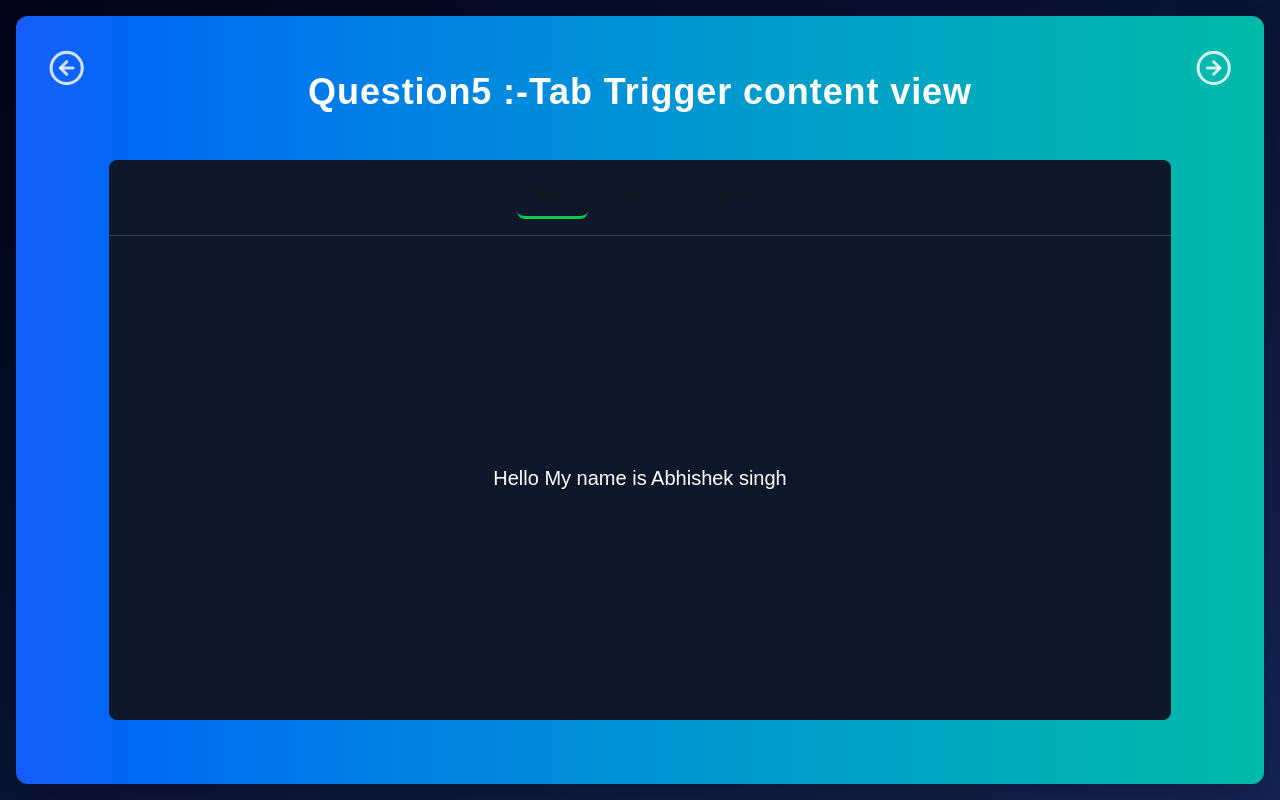
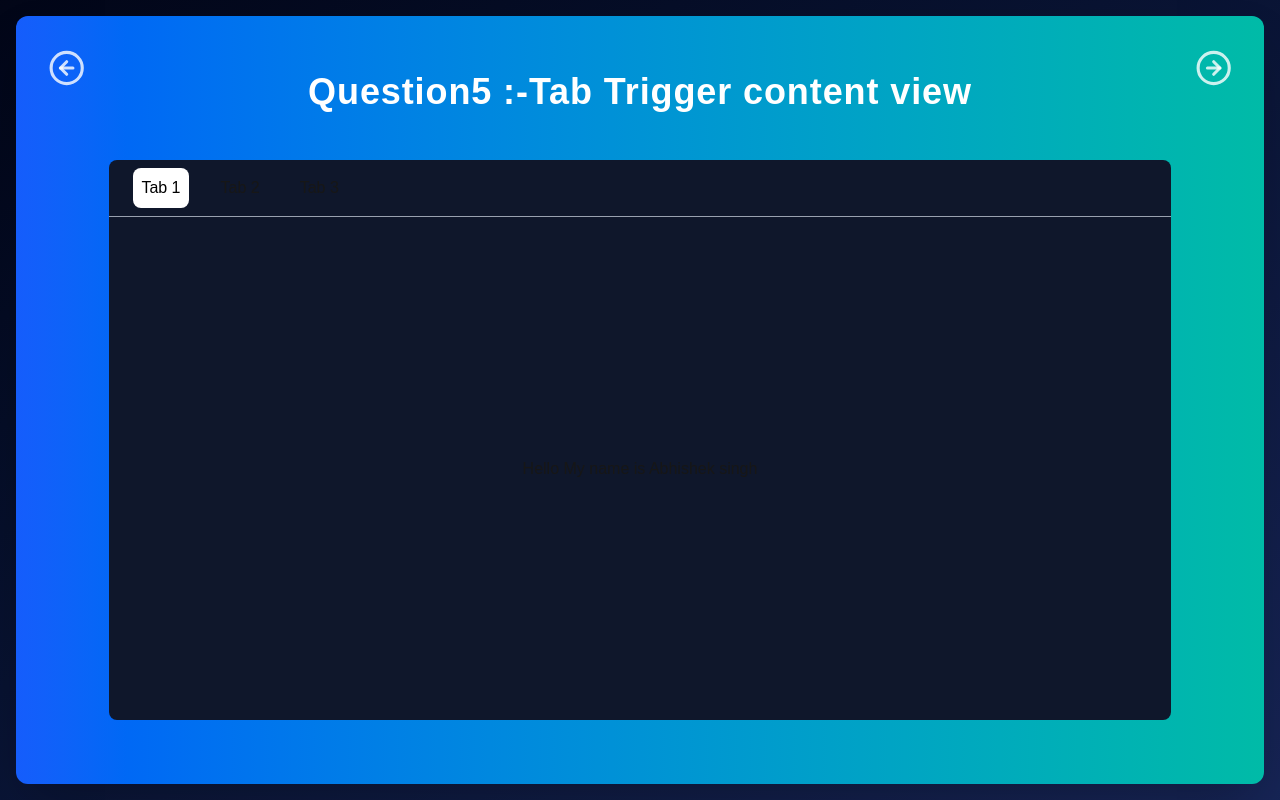
Before and after one commit to abhishekrathour07/Frontend-Interview, a Next.js app: page /question5 in a window 1280 px wide. Built offline with nearby package versions, Linux system fonts and the light colour scheme.

Commit message:
question tabs refactoring

```diff
--- a/components/Question5.tsx
+++ b/components/Question5.tsx
@@ -20,31 +20,20 @@ const Question5 = () => {
     const [show, setShow] = useState<string>("Tab 1")
     return (
         <div className='bg-slate-900 h-[70vh] w-full rounded-lg flex flex-col'>
-            <div className='flex gap-4 p-4 border-b border-slate-700 justify-center'>
+            <div className='flex gap-6 cursor-pointer items-center border-b px-6 py-2 border-gray-400'>
                 {content.map((data: any) => (
-                    <div
-                        key={data.title}
-                        onClick={() => setShow(data.title)}
-                        className={`px-4 py-2 rounded-lg cursor-pointer transition-colors
-                            ${show === data.title
-                                ? 'border-b-3 border-green-500'
-                                : ""
-                            }`}
-                    >
-                        <h1>{data.title}</h1>
+                    <div className={`p-2 rounded-lg transition-all duration-500 ${show === data.title ? "bg-white text-black " : "border-none"}`} key={data.title} onClick={() => setShow(data.title)}>
+                        {data.title}
                     </div>
                 ))}
             </div>
+            {content.map((data: any) => (
+                show === data.title && (
+                    <div className='flex inset-0 items-center justify-center h-full' key={data.title}>
 
-            <div className='p-6 flex-1'>
-                {content.map((data: any) => (
-                    show === data.title && (
-                        <div key={data.title} className='h-full flex items-center justify-center text-white text-xl'>
-                            <h1>{data.description}</h1>
-                        </div>
-                    )
-                ))}
-            </div>
+                        <p> {data.description}</p>
+                    </div>
+                )))}
         </div>
     )
 }
```
